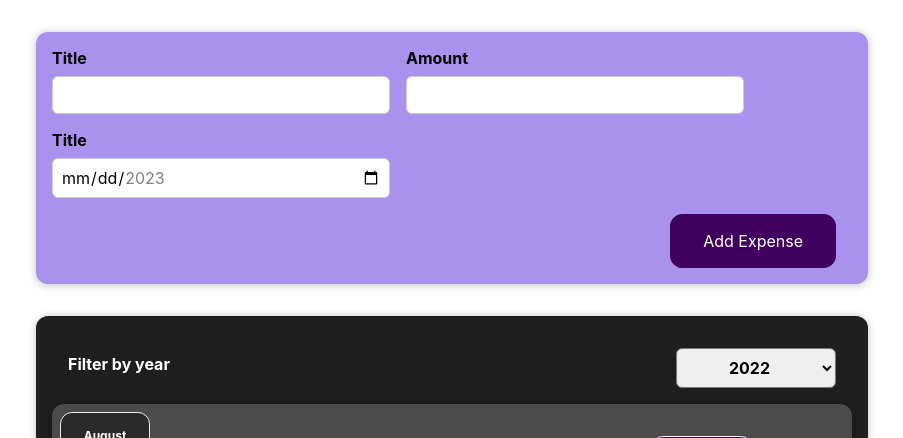
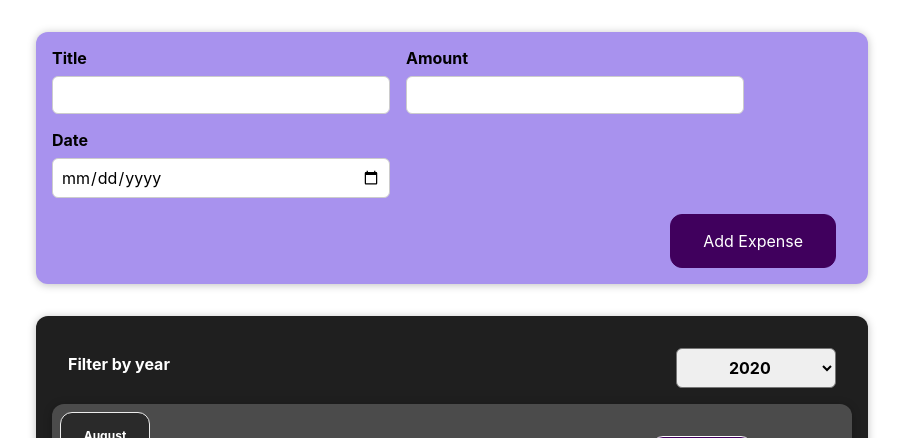
Before and after one commit to mclegacycodes/reactComponentday1, a React (Create React App) app: page / in a window 1280 px wide. Shown: the top 438 px of the page, without its empty margins (188-1091 px from the left). Built offline with nearby package versions, Linux system fonts and the light colour scheme.

Commit message:
finished adding new items to the list by adding keys

```diff
--- a/package.json
+++ b/package.json
@@ -6,6 +6,7 @@
     "@testing-library/jest-dom": "^5.16.5",
     "@testing-library/react": "^13.4.0",
     "@testing-library/user-event": "^13.5.0",
+    "date-fns": "^2.29.3",
     "react": "^18.2.0",
     "react-dom": "^18.2.0",
     "react-scripts": "5.0.1",
--- a/src/App.js
+++ b/src/App.js
@@ -1,7 +1,7 @@
+import React,{useState} from "react";
 import Expenses from "./components/Expenses/Expenses";
 import NewExpense from "./components/NewExpense/NewExpense";
-function App() {
-      const expense=[
+   const DUMMY_LIST=[
 {
       id: 'e1',
       title: 'Toilet Paper',
@@ -22,17 +22,24 @@ function App() {
       date: new Date(2021, 5, 12),
     },
   ];
+function App() {
+   const [expenses,setExpenses]=useState(DUMMY_LIST);
 
   const addExpenseData=(data)=>{
+    setExpenses(
+    //  [data, ...expenses]
+    expenses=>{return [data,...expenses];}
+      );
 
 
     console.log(data);
-  }
+    console.log(expenses);
+  };
 
   return (
     <div className="App">
       <NewExpense onExtractData={addExpenseData}/>
-      <Expenses expense={expense}/>
+      <Expenses expense={expenses}/>
     </div>
   );
 }
--- a/src/components/Expenses/ExpenseDate.js
+++ b/src/components/Expenses/ExpenseDate.js
@@ -1,8 +1,10 @@
 import './ExpenseDate.css'
+import { format } from 'date-fns';
 function ExpenseDate(props){
-    const month=props.date.toLocaleString('en-US',{month:'long'});
-    const day=props.date.toLocaleString('en-US',{day:'2-digit'});
-    const year=props.date.getFullYear();
+    // const formattedDate=format(parseIso(props.date), yyyy-MMMM-dd);
+    const month=format(new Date(props.date),'MMMM');
+    const day=format(new Date(props.date),'dd');
+    const year=format(new Date(props.date),'y');
     return (
             <div className='expense-date'>
                 <div className='expense-date__month'>{month}</div>
--- a/src/components/Expenses/ExpenseFilter.js
+++ b/src/components/Expenses/ExpenseFilter.js
@@ -1,10 +1,8 @@
-import React,{useState} from 'react';
+import React from 'react';
 import './ExpenseFilter.css';
 
 const ExpensesFilter = (props) => {
-    const [year,setYear]=useState("");
     const yearHandler=(event)=>{
-        setYear(event.target.value);
         props.onYearUpdate(event.target.value);
 
     }
@@ -12,7 +10,7 @@ const ExpensesFilter = (props) => {
     <div className='expenses-filter'>
       <div className='expenses-filter__control'>
         <label>Filter by year</label>
-        <select onChange={yearHandler}>
+        <select onChange={yearHandler} value={props.selectedYear}>
           <option value='2022'>2022</option>
           <option value='2021'>2021</option>
           <option value='2020'>2020</option>
--- a/src/components/Expenses/Expenses.js
+++ b/src/components/Expenses/Expenses.js
@@ -1,16 +1,19 @@
+import React,{useState} from 'react';
 import ExpenseItem from './ExpenseItem';
 import Card from '../UI/Card';
 import './Expenses.css';
 import ExpensesFilter from './ExpenseFilter';
 function Expenses(props){
+  const [year,setYear]=useState("2020");
   const yearUpdateHandler=(yearValue)=>{
+  setYear(yearValue);
     console.log(yearValue);
 
   }
   return (
 <Card className='expenses'>
-<ExpensesFilter onYearUpdate={yearUpdateHandler}/>
-{props.expense.map((item)=>{ return <ExpenseItem title={item.title} amount={item.amount} date={item.date}></ExpenseItem>})}
+<ExpensesFilter onYearUpdate={yearUpdateHandler} selectedYear={year}/>
+{props.expense.map((item)=>{ return <ExpenseItem key={item.id} title={item.title} amount={item.amount} date={item.date}></ExpenseItem>})}
 </Card>
   );
 
--- a/src/components/NewExpense/NewExpenseForm.js
+++ b/src/components/NewExpense/NewExpenseForm.js
@@ -38,8 +38,8 @@ return <form action="#" onSubmit={submitHandler}>
 
         </div>
         <div className='new-expense__control'>
-            <label htmlFor="date">Title</label>
-            <input type="date" min="2023-01-01" max="2023-12-31" onChange={dateHandler}/>
+            <label htmlFor="date">Date</label>
+            <input type="date" min="2023-01-01" max="2024-12-31" placeholder="YYYY-MM-DD" pattern="[0-9]{4}-[0-9]{2}-[0-9]{2}" onChange={dateHandler}/>
 
         </div>
     </div>
```
Also changed, not shown: 1 other file (tests, documents, lock files or other folders).
